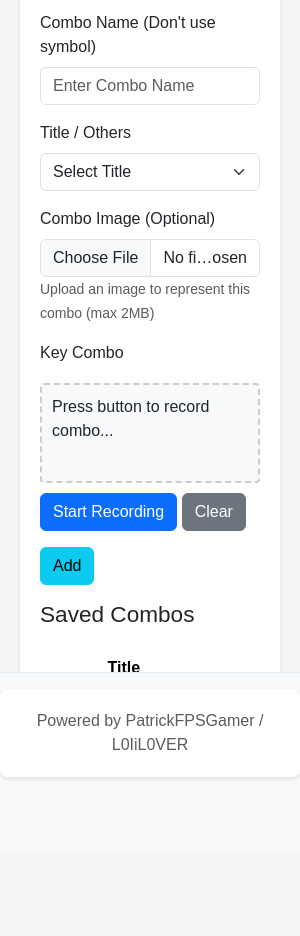
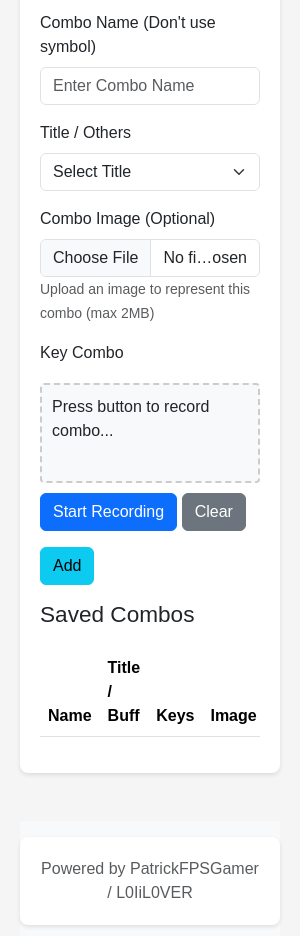
Before and after one commit to PatrickFPSGamer/Elsword-timer, an Electron app: page index.html in a window 300 px wide. Shown: the part 118-1054 px from the top of the page. Before the commit the page ends 971 px from the top, so only its background shows below. Drawn offline with nearby package versions, Linux system fonts and the light colour scheme; no server answers.

Commit message:
Update index.html

```diff
--- a/index.html
+++ b/index.html
@@ -12,16 +12,12 @@
             font-family: Arial, sans-serif;
             padding: 20px;
             background-color: #f5f5f5;
-            position: relative;
-            min-height: 100vh;
-            margin: 0;
         }
         .container {
             background-color: white;
             padding: 20px;
             border-radius: 8px;
             box-shadow: 0 2px 4px rgba(0,0,0,0.1);
-            margin-bottom: 60px;
         }
         .key-display {
             min-height: 100px;
@@ -72,15 +68,6 @@
         }
         .delete-btn:hover {
             background-color: #c82333;
-        }
-        .footer {
-            position: absolute;
-            bottom: 0;
-            left: 0;
-            right: 0;
-            padding: 10px 0;
-            background-color: #f8f9fa;
-            border-top: 1px solid #e9ecef;
         }
     </style>
 </head>
```
